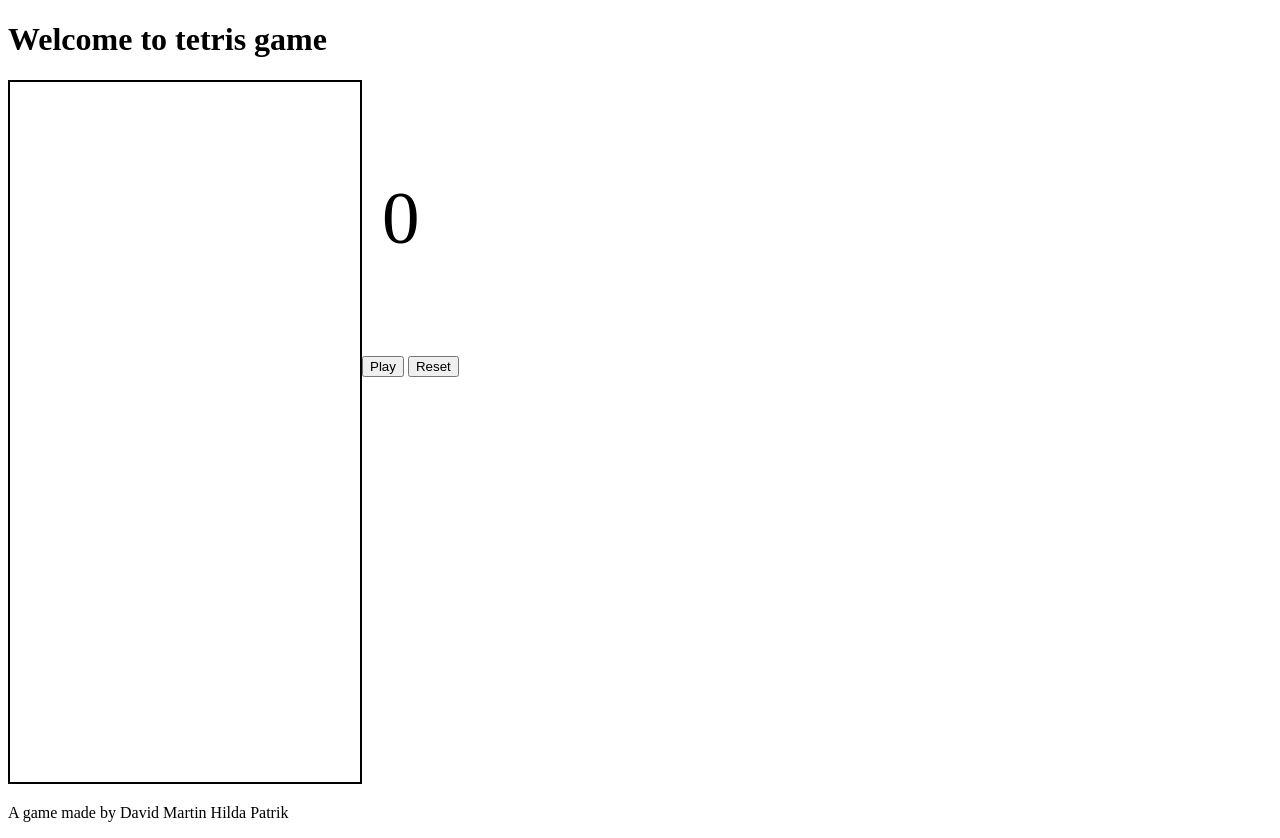
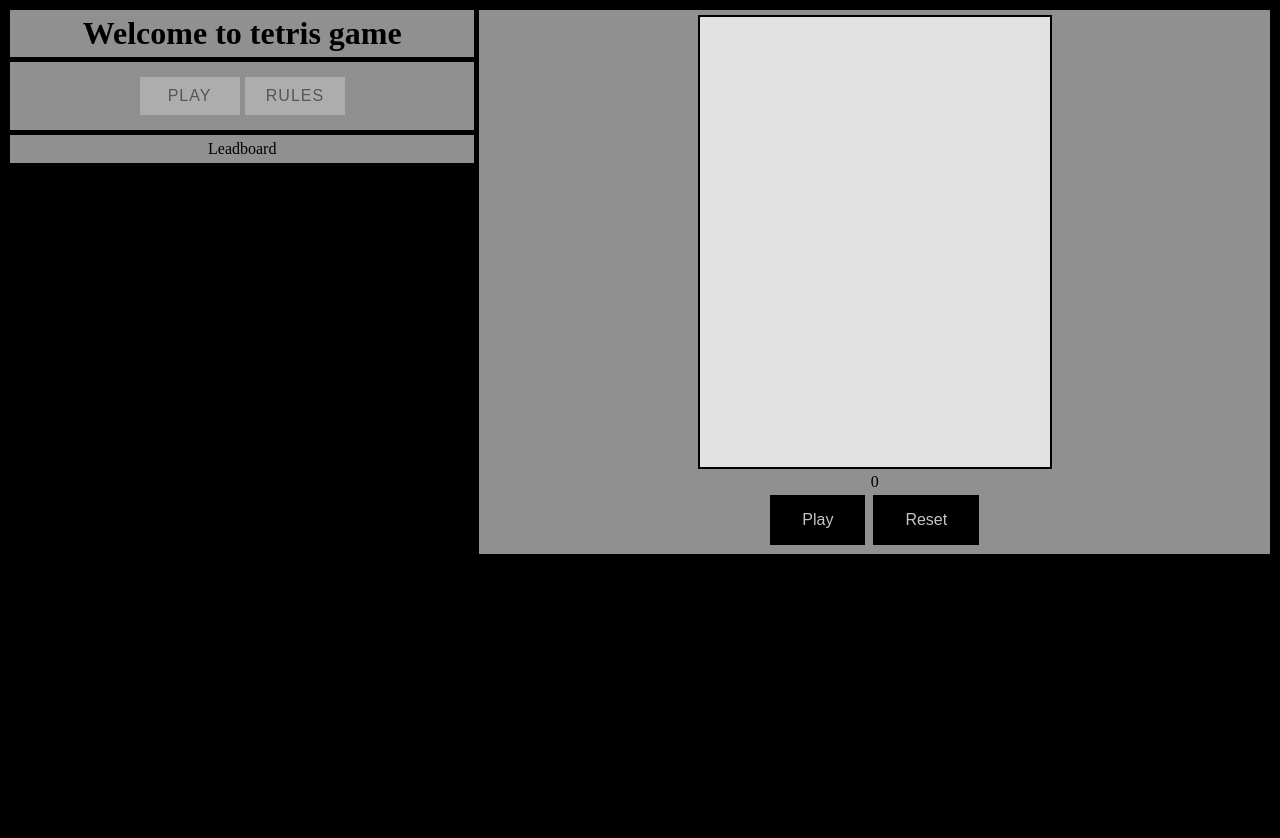
Before and after one commit to dllarsson/Tetris, a plain HTML site: page game.html in a window 1280 px wide. After the commit the page ends 800 px from the top, so only its background shows below. Drawn offline with nearby package versions, Linux system fonts and the light colour scheme.

Commit message:
First layout

```diff
--- a/game.html
+++ b/game.html
@@ -3,21 +3,36 @@
     <head>
         <title>Tetris game!</title>
         <script src="https://ajax.googleapis.com/ajax/libs/jquery/3.4.1/jquery.min.js"></script>
+        <meta name="viewport" content="width=device-width, initial-scale=1,maximum-scale=1">
+
 
     </head>
     <body>
+        <div class="grid-container">
+
         <div class="header">
             <h1>Welcome to tetris game</h1>
         </div>
-        <div id="gameContainer">
-            <canvas id="game" height="700px" width="350px" style="border: 2px solid black"></canvas>
+        <div class="nav">
+            <ul class="navul">
+                <li><a href="game.html">PLAY</a></li>
+                <li><a href="">RULES</a></li>
+            </li>
+        </ul>
+        </div>
+
+        <div class="sidebar"><p>Leadboard</p></div>
+        <div class="gameContainer">
+            <canvas id="game" height="450px" width="350px" style="border: 2px solid black"></canvas>
             <div>
                 <p id="counter">0</p>
-                <button onclick="Play();">Play</button>
+                <button class="btn" onclick="Play();">Play</button>
 
-                <button onclick="Play(1);">Reset</button>
+                <button class="btn" onclick="Play(1);">Reset</button>
             </div>
         </div>
+
+    </div>
         <footer>
             <p>A game made by David Martin Hilda Patrik</p>
             <link rel="stylesheet" type="text/css" href="style.css">
--- a/script.js
+++ b/script.js
@@ -52,6 +52,13 @@ function PaintSymbol(x, y, rotation){
     ctx.fillStyle = "red";
 
     ctx.fill();
+
+}
+
+function PaintSymbol(x, y, rotation){
+    var canvas = document.getElementById("game");
+    var ctx = canvas.getContext("2d");
+
 
 }
 
@@ -125,3 +132,13 @@ function Move(direction){
         PaintSymbol(x, y, 1);
     }
 }
+
+//Menu effect
+function barFunction() {
+    var x = document.getElementById("nav");
+    if (x.style.display === "block") {
+        x.style.display = "none";
+    } else {
+        x.style.display = "block";
+    }
+}
--- a/style.css
+++ b/style.css
@@ -1,7 +1,164 @@
-#gameContainer{
-    display: inline-flex;
+* {
+  box-sizing: border-box;
+  margin: 0;
+  padding: 0;
 }
-#counter{
-    font-size: 75px;
-    padding: 20px;
+
+body {
+  background-color: black;
 }
+
+/*Grid layout to manage the different containers with header, navigation, leadboard and the game itself.
+In .grid-container the placement of the containers are arranged to give the best experience on the site, easy and simple.
+Mostof the basics like color and padding are sett ind the grid classes, and also the responsive of the site*/
+.header {
+  grid-area: header;
+}
+.nav {
+  grid-area: nav;
+}
+.sidebar {
+  grid-area: leadboard;
+}
+.gameContainer {
+  grid-area: game;
+}
+.footer {
+  grid-area: footer;
+}
+
+.grid-container {
+  display: grid;
+  grid-template-areas:
+    "header header header header"
+    "game game game game"
+    "game game game game"
+    "game game game game"
+    "game game game game"
+    "nav nav leadboard leadboard"
+    "footer footer footer footer";
+  grid-gap: 5px;
+  background-color: rgb(0, 0, 0);
+  padding: 10px;
+}
+
+.grid-container > div {
+  background-color: rgba(180, 180, 180, 0.8);
+  text-align: center;
+  padding: 5px 0;
+}
+
+.header {
+}
+
+h1 {
+  color: rgb(0, 0, 0);
+}
+
+/*CSS for navbar animation links*/
+@import url(https://fonts.googleapis.com/css?family=Raleway:400, 500);
+.nav {
+  font-family: "Raleway", Arial, sans-serif;
+  text-align: center;
+  text-transform: uppercase;
+  font-weight: 500;
+  padding: 10px 0;
+  letter-spacing: 1px;
+  background-color: white;
+}
+.nav * {
+  -webkit-box-sizing: border-box;
+  box-sizing: border-box;
+  -webkit-transition: all 0.35s ease;
+  transition: all 0.35s ease;
+}
+
+.nav li {
+  display: block;
+  list-style: outside none none;
+  margin: 10px 0;
+  padding: 0;
+}
+.nav a {
+  width: 100px;
+  margin: auto;
+  display: block;
+  padding: 10px 0;
+  position: relative;
+  text-decoration: none;
+  background-color: rgba(180, 180, 180, 0.8);
+  color: rgba(255, 0, 0, 1);
+}
+.nav a:before {
+  position: absolute;
+  content: "";
+  -webkit-transition: all 0.35s ease;
+  transition: all 0.35s ease;
+  opacity: 0;
+  left: 15%;
+  right: 15%;
+  top: 0;
+  bottom: 0;
+  border-left: 1px solid rgb(255, 0, 0);
+  border-right: 1px solid rgb(255, 0, 0);
+}
+.nav a:hover,
+.nav a:focus {
+  color: #000000;
+}
+
+.nav a:hover:before,
+.nav a:focus:before {
+  opacity: 1;
+  left: 0;
+  right: 0;
+}
+
+/*Used as a leadbord to show current leaders of the tetris game*/
+.sidebar {
+}
+
+.gameContainer {
+  float: left;
+}
+
+#game {
+  background-color: rgb(226, 226, 226);
+}
+
+.btn {
+  background-color: rgb(0, 0, 0);
+  border: none;
+  color: rgb(197, 197, 197);
+  padding: 16px 32px;
+  text-align: center;
+  font-size: 16px;
+  margin: 4px 2px;
+  transition: 0.3s;
+}
+
+.btn:hover {
+  background-color: black;
+  color: red;
+}
+
+@media only screen and (min-width: 768px) {
+  /* For desktop: */
+  .grid-container {
+    grid-template-areas:
+      "header game game game"
+      "nav game game game"
+      " leadboard game game game"
+      ".  game game game"
+      "footer footer footer footer";
+  }
+
+  .nav li {
+    display: inline-block;
+  }
+
+  .nav a {
+    border: none;
+    color: rgba(0, 0, 0, 0.5);
+  }
+}
```
